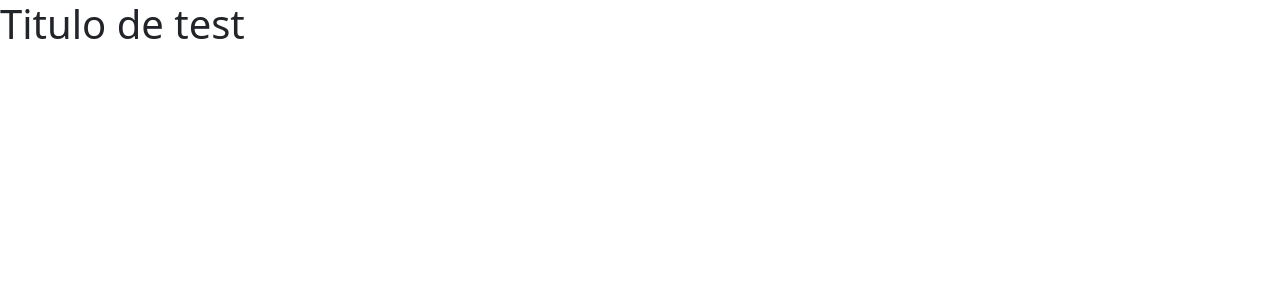
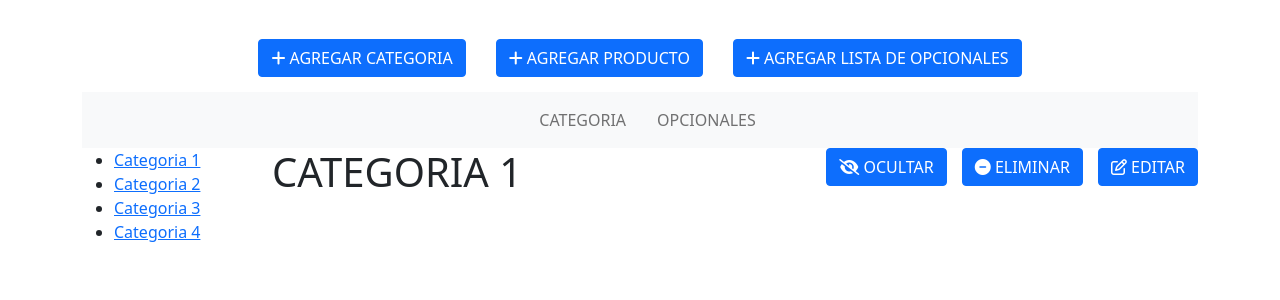
Before and after one commit to JefferCardenas-74/Frontend_tuMenu, a Vue app: page / in a window 1280 px wide. Shown: the top 300 px of the page. Built offline with nearby package versions, Linux system fonts and the light colour scheme.

Commit message:
creacion  de la carpeta components

```diff
--- a/public/index.html
+++ b/public/index.html
@@ -1,5 +1,6 @@
 <!DOCTYPE html>
 <html lang="">
+
 <head>
   <meta charset="utf-8">
   <meta http-equiv="X-UA-Compatible" content="IE=edge">
@@ -15,13 +16,21 @@
   <script src="https://cdn.jsdelivr.net/npm/bootstrap@4.6.0/dist/js/bootstrap.bundle.min.js"
     integrity="sha384-Piv4xVNRyMGpqkS2by6br4gNJ7DXjqk09RmUpJ8jgGtD7zP9yug3goQfGII0yAns"
     crossorigin="anonymous"></script>
-    <title><%= htmlWebpackPlugin.options.title %></title>
+  <link rel="stylesheet" href="https://cdnjs.cloudflare.com/ajax/libs/font-awesome/6.0.0-beta2/css/all.min.css"
+    integrity="sha512-YWzhKL2whUzgiheMoBFwW8CKV4qpHQAEuvilg9FAn5VJUDwKZZxkJNuGM4XkWuk94WCrrwslk8yWNGmY1EduTA=="
+    crossorigin="anonymous" referrerpolicy="no-referrer" />
+  <title>
+    <%= htmlWebpackPlugin.options.title %>
+  </title>
 </head>
+
 <body>
   <noscript>
-      <strong>We're sorry but <%= htmlWebpackPlugin.options.title %> doesn't work properly without JavaScript enabled. Please enable it to continue.</strong>
+    <strong>We're sorry but <%= htmlWebpackPlugin.options.title %> doesn't work properly without JavaScript enabled.
+        Please enable it to continue.</strong>
   </noscript>
   <div id="app"></div>
   <!-- built files will be auto injected -->
 </body>
+
 </html>
--- a/src/App.vue
+++ b/src/App.vue
@@ -1,15 +1,54 @@
 <template>
+  <br>
+  <div class="container">
+    <div class="container-opciones">
+      <button class="btn btn-primary" type="button"> <i class="fas fa-plus"></i> AGREGAR CATEGORIA</button>
+      <button class="btn btn-primary" type="button"> <i class="fas fa-plus"></i> AGREGAR PRODUCTO</button>
+      <button class="btn btn-primary" type="button"> <i class="fas fa-plus"></i> AGREGAR LISTA DE OPCIONALES</button>
+    </div>
 
-<h1>Titulo de test</h1>
+    <div class="container-titulo">
+      <Navbar></Navbar>
+    </div>
+
+    <div class="row">
+      <div class="col">
+        <div class="lista-categorias">
+          <ul>
+            <li>
+              <a href="#">Categoria 1</a>
+            </li>
+            <li>
+              <a href="#">Categoria 2</a>
+            </li>
+            <li>
+              <a href="#">Categoria 3</a>
+            </li>
+            <li>
+              <a href="#">Categoria 4</a>
+            </li>
+          </ul>
+      </div>
+      </div>
+      <div class="col-10">
+        <Categoria></Categoria>
+      </div>
+
+    </div>
+  </div>
 
 </template>
 
 <script>
 
+import Navbar from './components/Navbar.vue';
+import Categoria from './components/Categoria.vue';
+
   export default {
     name: "App",
     components: {
-
+      Navbar,
+      Categoria
     },
     data() {
       return {
@@ -24,4 +63,19 @@
 
 <style>
 
+  .container-opciones{
+    display: flex;
+    flex-flow: row wrap;
+    justify-content: center;
+  }
+
+  .container-opciones button{
+    margin: 15px;
+  }
+
+  .container-categorias{
+    display: flex;
+  }
+
+
 </style>
--- /dev/null
+++ b/src/components/Categoria.vue
@@ -0,0 +1,42 @@
+<template>
+
+    <div class="row">
+
+    </div>
+    <div class="container-header">
+        <div class="titulo">
+            <h1>CATEGORIA 1</h1>
+        </div>
+
+        <div class="opciones-categorias">
+            <button class="btn btn-primary" type="button"> <i class="fas fa-eye-slash"></i> OCULTAR</button>
+            <button class="btn btn-primary" type="button"> <i class="fas fa-minus-circle"></i> ELIMINAR</button>
+            <button class="btn btn-primary" type="button"> <i class="far fa-edit"></i> EDITAR</button>
+        </div>
+    </div>
+
+</template>
+
+<script>
+export default {
+    data(){
+        return {
+
+        }
+    }
+}
+</script>
+
+<style>
+
+    .container-header{
+        display: flex;
+        flex-flow: row wrap;
+        justify-content: space-between;
+    }
+
+    .opciones-categorias button{
+        margin-left: 15px;
+    }
+
+</style>
--- /dev/null
+++ b/src/components/Navbar.vue
@@ -0,0 +1,41 @@
+<template>
+    <nav class="navbar navbar-expand-lg navbar-light bg-light">
+        <button class="navbar-toggler" type="button" data-toggle="collapse" data-target="#navbarNav"
+            aria-controls="navbarNav" aria-expanded="false" aria-label="Toggle navigation">
+            <span class="navbar-toggler-icon"></span>
+        </button>
+        <div class="collapse navbar-collapse" id="navbarNav">
+            <ul class="navbar-nav">
+                <li class="nav-item active">
+                    <a class="nav-link" href="#">CATEGORIA <span class="sr-only">(current)</span></a>
+                </li>
+
+                <li class="nav-item">
+                    <a class="nav-link" href="#">OPCIONALES</a>
+                </li>
+            </ul>
+        </div>
+    </nav>
+</template>
+
+<script>
+    export default {
+        name : 'Navbar',
+        data() {
+            return {};
+        },
+    };
+</script>
+
+<style>
+
+    #navbarNav{
+        display: flex;
+        flex-flow: row wrap;
+        justify-content: center;
+    }
+
+    #navbarNav ul li{
+        margin-left: 15px;
+    }
+</style>
```
Lines whose indentation alone changed are shown as unchanged.
